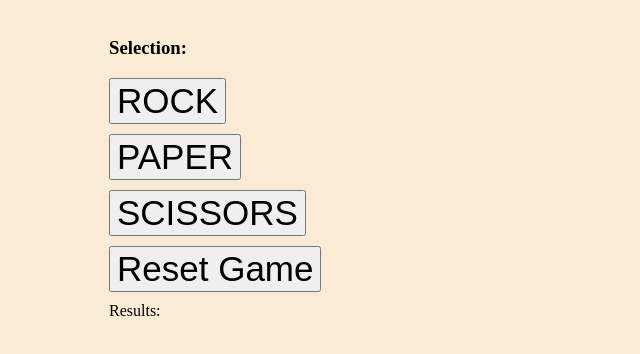
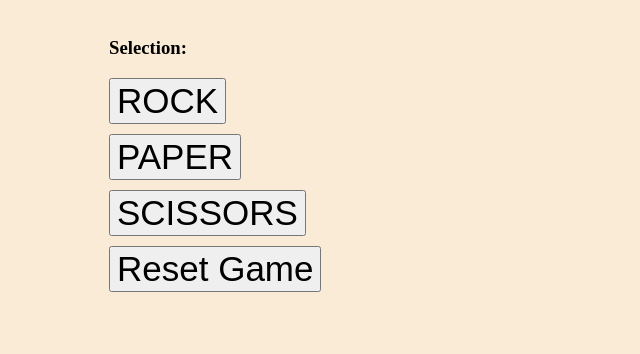
Before and after one commit to t-powers/RPS-Project, a website: page index.html in a window 1280 px wide. Shown: the part 410-764 px from the top of the page, without its empty margins (91-731 px from the left). Drawn offline with Linux system fonts and the light colour scheme.

Commit message:
Code cleanup

```diff
--- a/index.html
+++ b/index.html
@@ -18,6 +18,5 @@
     <button onclick="paper()">PAPER</button>
     <button onclick="scissors()">SCISSORS</button>
     <button id="reset-game">Reset Game</button>
-    <section class="gameResults">Results:</section>
   </body>
 </html>
```
Also changed, not shown: script.js (+0 -8 lines).
